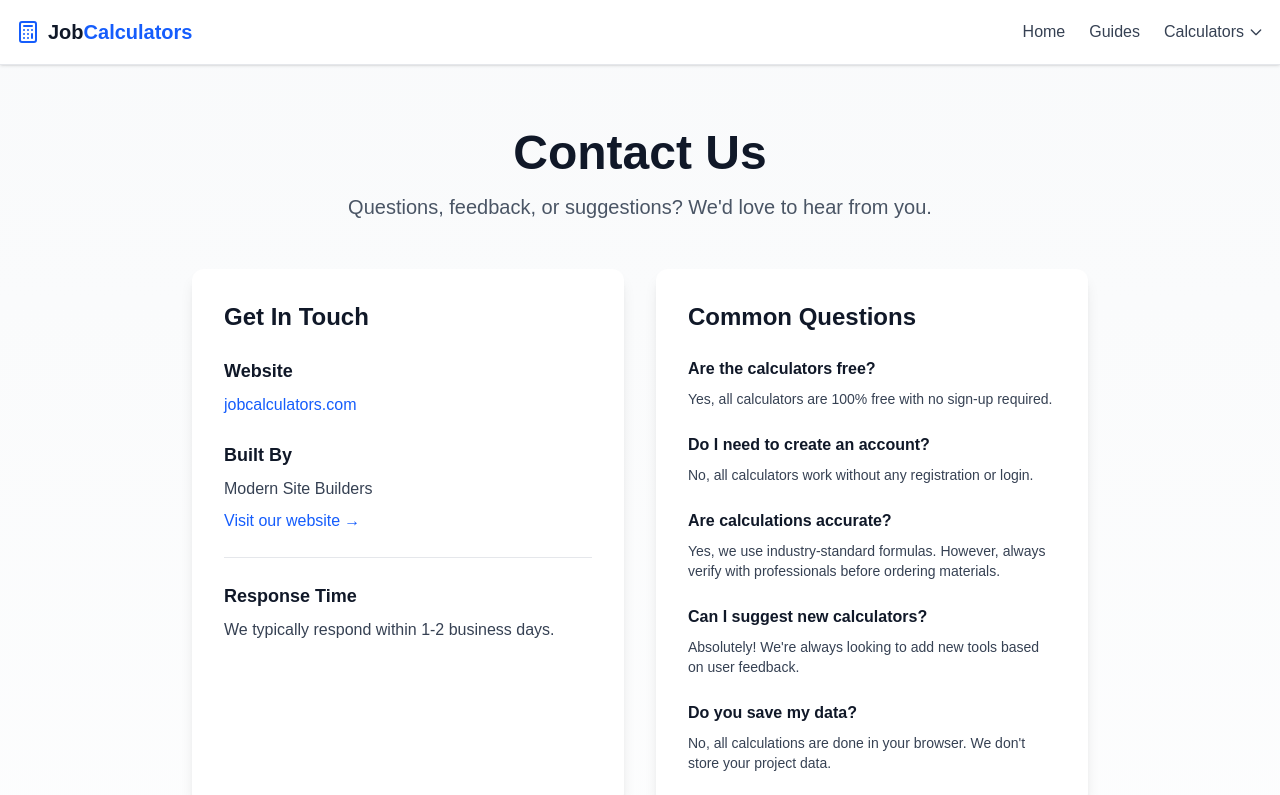
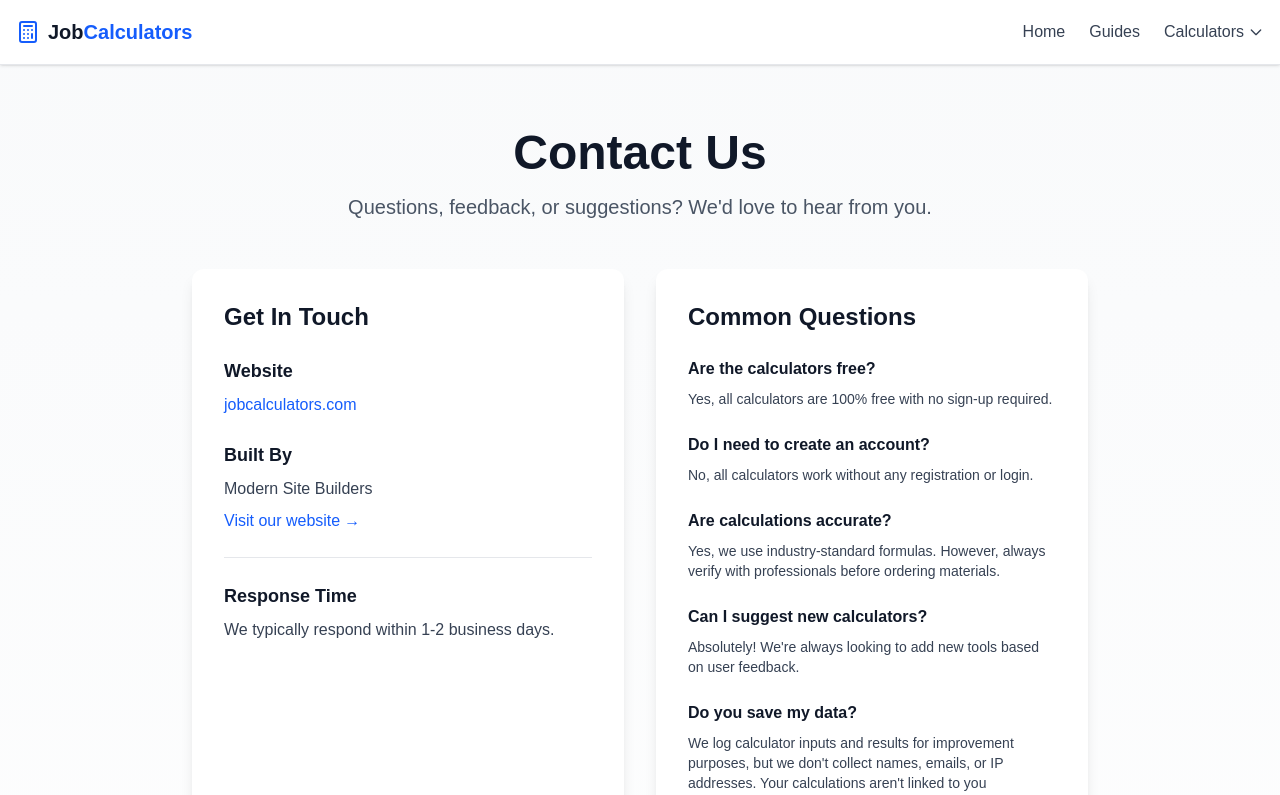
Before and after one commit to modernsitebuilders/remodelcalculators-public, a Next.js app: page /contact in a window 1280 px wide. Shown: the top 795 px of the page. Built offline with nearby package versions, Linux system fonts and the light colour scheme.

Commit message:
disclosure info

```diff
--- a/src/app/contact/page.js
+++ b/src/app/contact/page.js
@@ -94,7 +94,7 @@ export default function Contact() {
               <div>
                 <h3 className="font-semibold text-gray-900 mb-2">Do you save my data?</h3>
                 <p className="text-gray-700 text-sm">
-                  No, all calculations are done in your browser. We don't store your project data.
+               We log calculator inputs and results for improvement purposes, but we don't collect names, emails, or IP addresses. Your calculations aren't linked to you personally.
                 </p>
               </div>
             </div>
```
